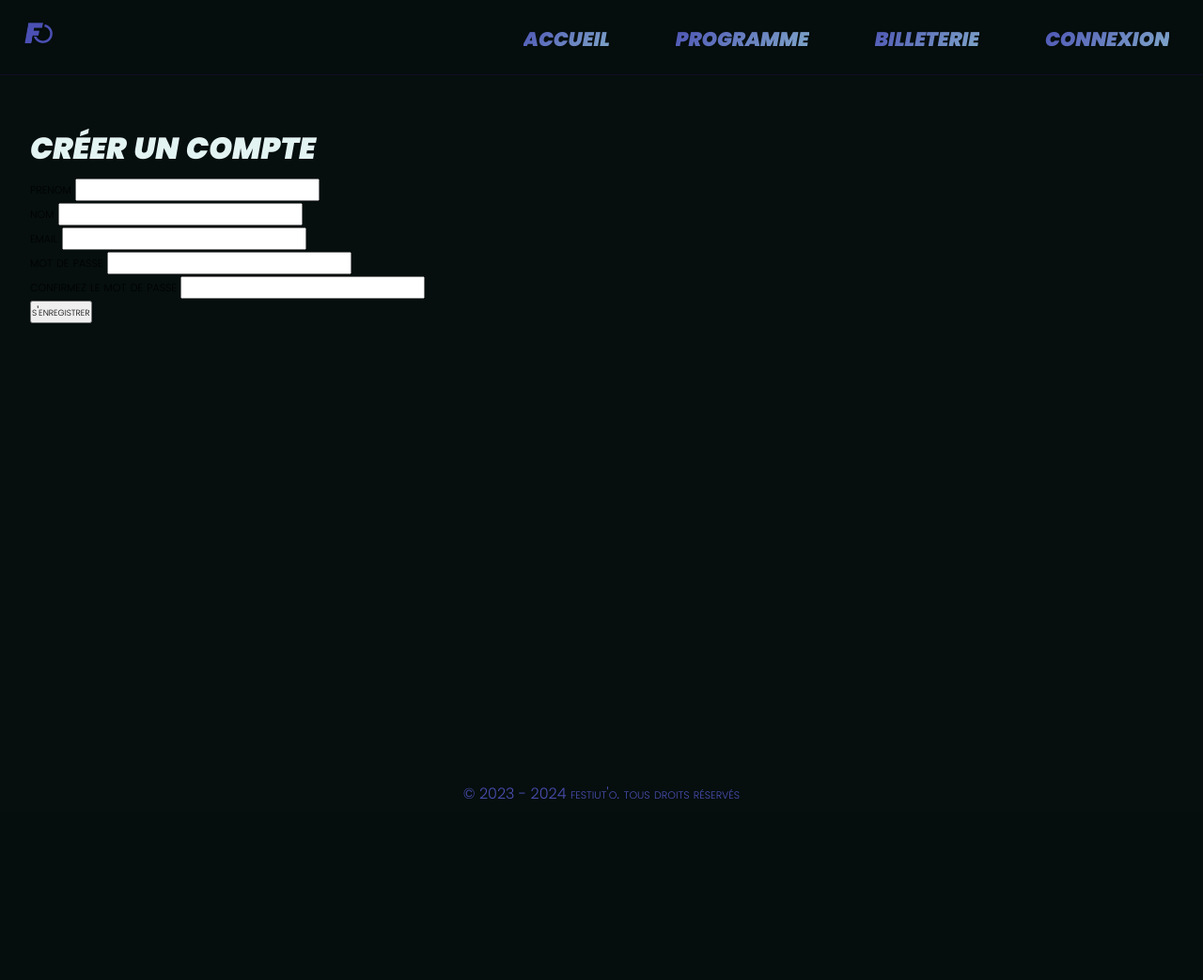
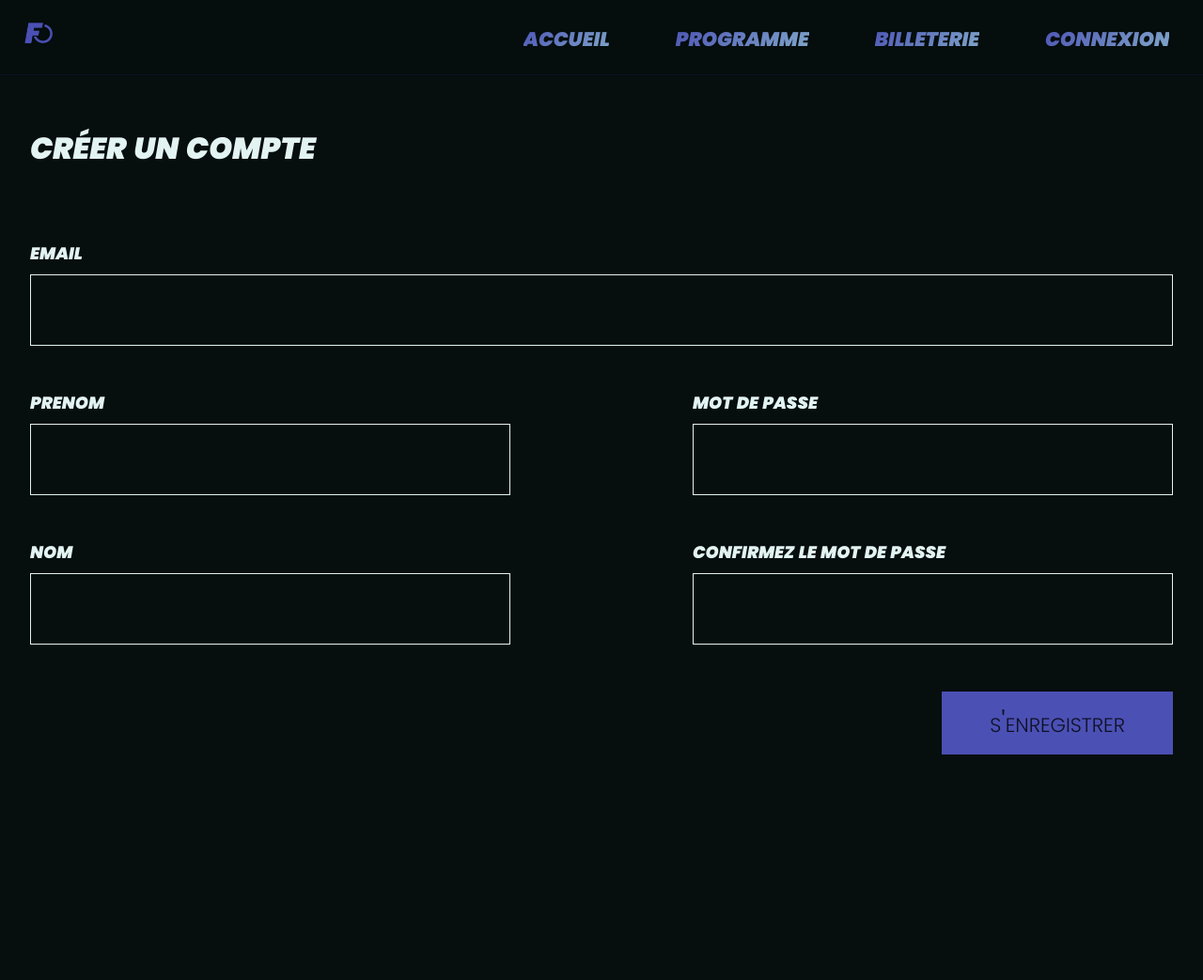
Before and after one commit to Nathan-Etave/FestiutO, a Flask app: page /register in a window 1280 px wide. Shown: the top 1043 px of the page at 94% size. Before the commit the page ends 850 px from the top, so only its background shows below. Run offline with Flask 3, Linux system fonts and the light colour scheme; data that the repository does not hold is empty.

Commit message:
RegisterForm

```diff
--- a/festiuto/static/css/register.css
+++ b/festiuto/static/css/register.css
@@ -24,19 +24,31 @@ main {
     gap: 40px;
     justify-content: space-between;
 
-    & > .config {
+    & .inputs {
+        display: flex;
+        flex-direction: row;
+        justify-content: space-between;
+
+        & .left-side,.right-side {
+            display: flex;
+            flex-direction: column;
+            gap: 40px;
+        }
+    }
+
+    & .config {
         display: grid;
         grid-template-rows: 1fr 2fr;
         gap: 5px;
 
-        & > label {
+        & label {
             font-family: black-italic;
             font-size: 25px;
             color: var(--text);
             align-self: center;
         }
 
-        & > input {
+        & input {
             padding: 5px 15px;
             background-color: transparent;
             border: 1px var(--text) solid;
@@ -74,3 +86,26 @@ main {
         }
     }
 }
+
+.submit-container {
+    display: flex;
+    justify-content: flex-end;
+    margin-top: 50px;
+}
+
+
+#submit-form {
+    background-color: var(--accent);
+    color: var(--secondary);
+    border: 1px var(--accent) solid;
+    font-size: 30px;
+    padding: 10px 50px;
+    outline: none;
+    cursor: pointer;
+    transition: .2s;
+}
+
+#submit-form:hover {
+    background-color: var(--accent-hover);
+    color: var(--accent);
+}
--- a/festiuto/templates/register.html
+++ b/festiuto/templates/register.html
@@ -13,8 +13,14 @@
 
         <div class="config-container">
             <div class="props-register">
-                <form class="form-regiter" id="form-regiter" role="form" method="POST" action="{{ url_for('login') }}">
+                <form class="form-register" id="form-register" role="form" method="POST" action="{{ url_for('login') }}">
                     {{ RegisterForm.hidden_tag() }}
+                    <div class="config">
+                        <label for="mail">email</label>
+                        {{ RegisterForm.mail(class="form-control", id="mail") }}
+                    </div>
+                    <div class="inputs">
+                        <div class="left-side">
                             <div class="config">
                                 <label for="prenom">prenom</label>
                                 {{ RegisterForm.prenom(class="form-control", id="prenom") }}
@@ -23,10 +29,8 @@
                                 <label for="nom">nom</label>
                                 {{ RegisterForm.nom(class="form-control", id="nom") }}
                             </div>
-                    <div class="config">
-                        <label for="mail">email</label>
-                        {{ RegisterForm.mail(class="form-control", id="mail") }}
                         </div>
+                        <div class="right-side">
                             <div class="config">
                                 <label for="mdp">mot de passe</label>
                                 {{ RegisterForm.mdp(class="form-control", id="mdp") }}
@@ -35,11 +39,14 @@
                                 <label for="mdpconfirm">confirmez le mot de passe</label>
                                 {{ RegisterForm.mdpConfirm(class="form-control", id="mdpconfirm") }}
                             </div>
-                    {{ RegisterForm.submit(class="form-control", id="submit-form") }}
+                        </div>
+                    </div>
                 </form>
             </div>
         </div>
-
+        <div class="submit-container">
+            {{ RegisterForm.submit(class="form-control", id="submit-form", form="form-register") }}
+        </div>
     </div>
 
 </main>
```
Lines whose indentation alone changed are shown as unchanged.
